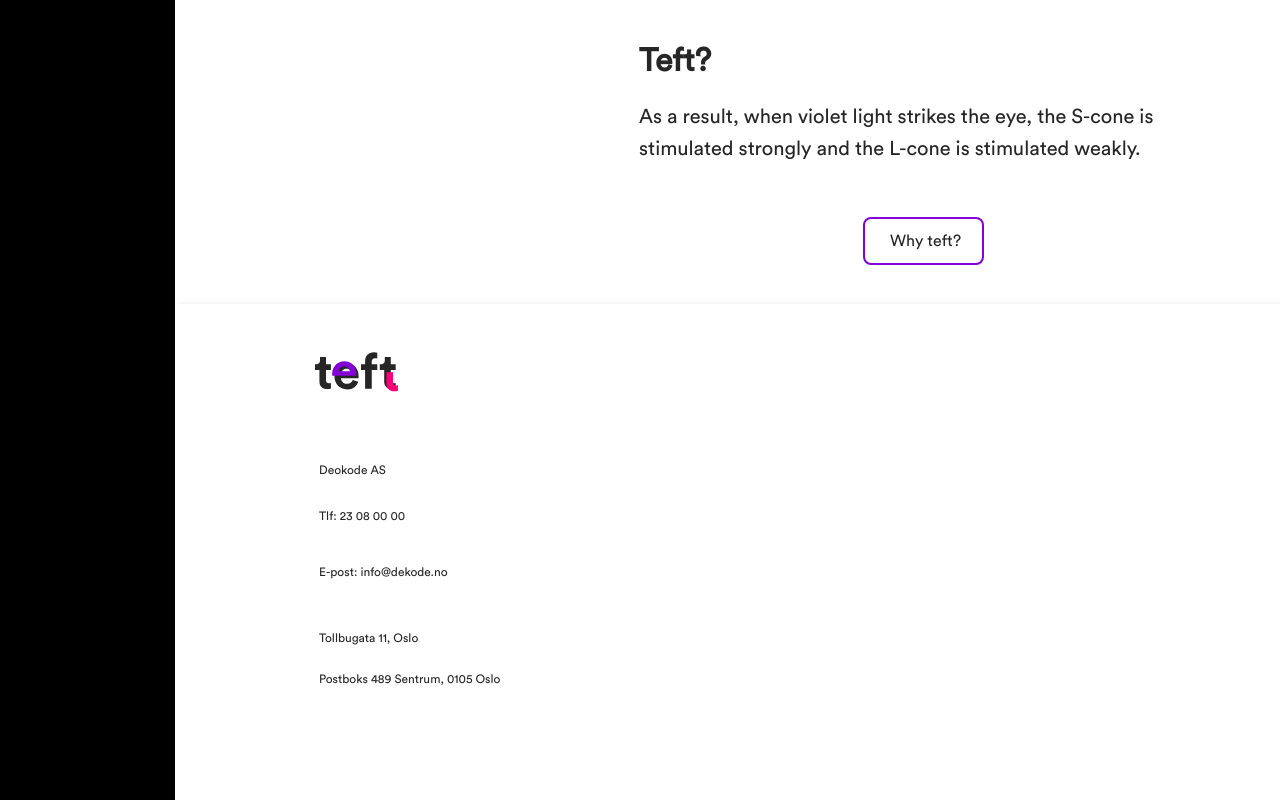
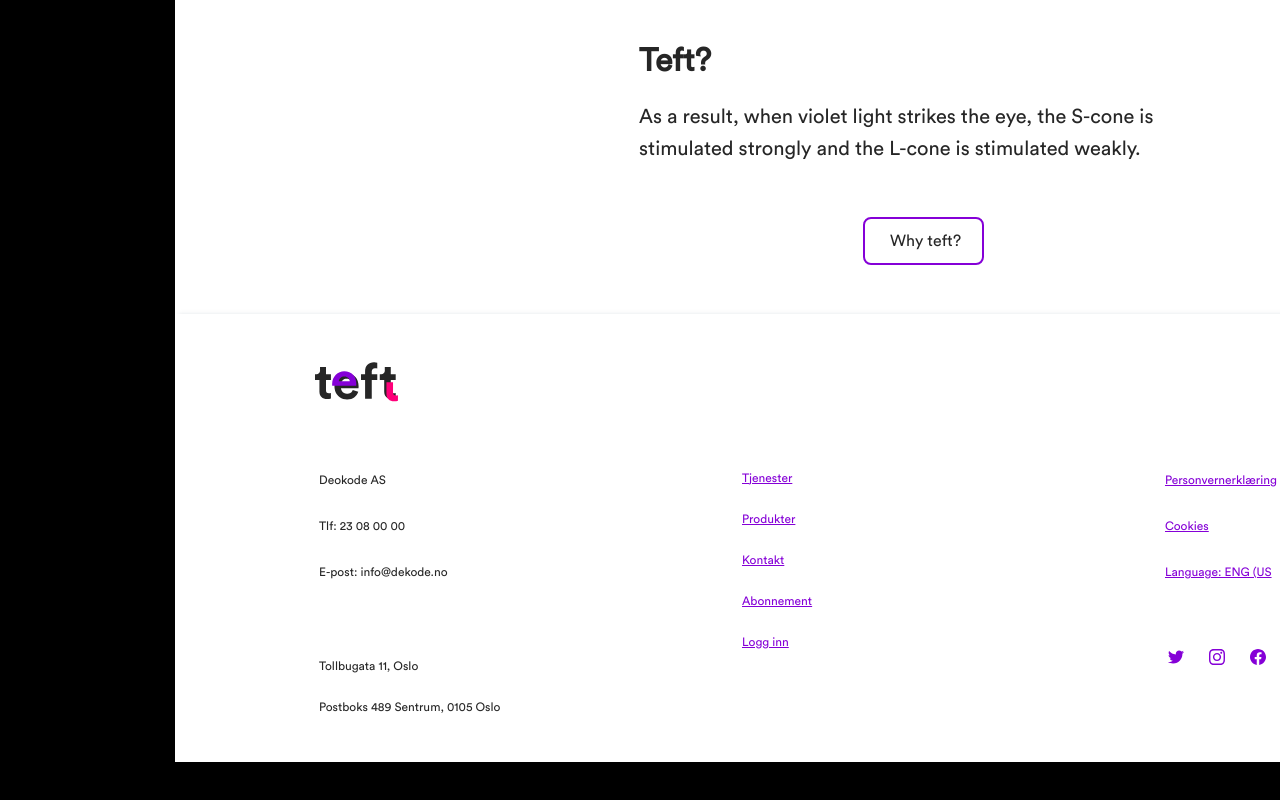
Before and after one commit to CloudMunk/dekode_technical, a React (Create React App) app: page / in a window 1280 px wide. Shown: the part 2403-3203 px from the top of the page. After the commit the page ends 3165 px from the top, so only its background shows below. Built offline with nearby package versions, Linux system fonts and the light colour scheme.

Commit message:
Desktop Done
Desktop version done

```diff
--- a/src/components/footer/footer.component.jsx
+++ b/src/components/footer/footer.component.jsx
@@ -1,6 +1,9 @@
 import React from 'react'
 
 import Logo from '../../assets/Logo.svg'
+import Instagram from '../../assets/instagram.svg'
+import Twitter from '../../assets/twitter.svg'
+import Facebook from '../../assets/facebook.svg'
 
 import './footer.styles.scss'
 
@@ -8,7 +11,8 @@ const Footer = () => (
         <div className="footerDesktop">
             <img src={Logo} alt="Logo in the footer" className="logoFooter"/>
 
-            <div className="frame31footer">
+            <div className="frame31footerA">
+                {/* --------------------------- FRAME 29 ------------------------------- */}
                 <div className="frame29Footer">
                     <p className="dekodeAS">
                         Deokode AS
@@ -26,6 +30,43 @@ const Footer = () => (
                         Postboks 489 Sentrum, 0105 Oslo
                     </p>
                 </div>
+                {/* --------------------------- FRAME 30 ------------------------------- */}
+                <div className="frame30Footer">
+                    <p className="tjenester">
+                        Tjenester
+                    </p>
+                    <p className="produkterFooter">
+                        Produkter
+                    </p>
+                    <p className="kontaktFooter">
+                        Kontakt
+                    </p>
+                    <p className="abonnementFooter">
+                        Abonnement
+                    </p>
+                    <p className="logInnFooter">
+                        Logg inn
+                    </p>
+                </div>
+                {/* --------------------------- FRAME 31b ------------------------------- */}
+                <div className="frame31FooterB">
+                    <p className="personvernFooter">
+                        Personvernerklæring
+                    </p>
+                    <p className="cookiesFooter">
+                        Cookies
+                    </p>
+                    <p className="languageFooter">
+                        Language: ENG (US
+                    </p>
+                    {/* --------------------------- FRAME 27 ------------------------------- */}
+                    <div className="frame27Footer">
+                        <img src={Twitter} alt="" className="twitterFooter"/>
+                        <img src={Instagram} alt="" className="instagramFooter"/>
+                        <img src={Facebook} alt="" className="facebookFooter"/>
+                    </div>
+                </div>
+
             </div>
         </div>
 
--- a/src/components/footer/footer.styles.scss
+++ b/src/components/footer/footer.styles.scss
@@ -12,7 +12,8 @@ $breakpoint-mobile: 799px;
     .footerDesktop {
         display: flex;
         flex-direction: column;
-        padding: 48px 0px;
+        padding: 0px 0px;
+        padding-top: 48px;
         position: absolute;
         width: 1440px;
         height: 400px;
@@ -26,7 +27,7 @@ $breakpoint-mobile: 799px;
         order: 11;
         align-self: center;
         margin: 0px 48px;
-        margin-top: 175px;
+        margin-top: 185px;
     }
     .logoFooter {
         position: static;
@@ -41,7 +42,7 @@ $breakpoint-mobile: 799px;
         margin: 0px 140px;
         margin-bottom: 55px;
     }
-    .frame31footer {
+    .frame31footerA {
         display: flex;
         flex-direction: row;
         padding: 0px;
@@ -132,7 +133,8 @@ $breakpoint-mobile: 799px;
         flex: none;
         order: 2;
         align-self: flex-start;
-        margin: 25px 24px;
+        margin: 15px 24px;
+        margin-bottom: 53px;
     }
     .adresseFooter {
         position: static;
@@ -176,4 +178,255 @@ $breakpoint-mobile: 799px;
         align-self: flex-start;
         margin: 0px 24px;
     }
+    .frame30Footer {
+        display: flex;
+        flex-direction: column;
+        padding: 0px;
+        position: static;
+        width: 368px;
+        height: 176px;
+        left: 416px;
+        top: 0px;
+        /* Inside Auto Layout */
+        flex: none;
+        order: 1;
+        align-self: flex-start;
+        margin: 0px 55px;
+    }
+    .tjenester {
+        position: static;
+        width: 368px;
+        height: 16px;
+        left: 0px;
+        top: 0px;
+        font-family: 'Circular Std';
+        font-style: normal;
+        font-weight: 500;
+        font-size: 12px;
+        line-height: 16px;
+        /* identical to box height, or 133% */
+        text-decoration-line: underline;
+        /* Main */
+        color: #8500D7;
+        /* Inside Auto Layout */
+        flex: none;
+        order: 0;
+        align-self: flex-start;
+        margin: 12.5px 24px;
+    }
+    .produkterFooter {
+        position: static;
+        width: 368px;
+        height: 16px;
+        left: 0px;
+        top: 40px;
+        font-family: 'Circular Std';
+        font-style: normal;
+        font-weight: normal;
+        font-size: 12px;
+        line-height: 16px;
+        /* identical to box height, or 133% */
+        text-decoration-line: underline;
+        /* Main */
+        color: #8500D7;
+        /* Inside Auto Layout */
+        flex: none;
+        order: 1;
+        align-self: flex-start;
+        margin: 12.5px 24px;
+    }
+    .kontaktFooter {
+        position: static;
+        width: 368px;
+        height: 16px;
+        left: 0px;
+        top: 80px;
+        font-family: 'Circular Std';
+        font-style: normal;
+        font-weight: normal;
+        font-size: 12px;
+        line-height: 16px;
+        /* identical to box height, or 133% */
+        text-decoration-line: underline;
+        /* Main */
+        color: #8500D7;
+        /* Inside Auto Layout */
+        flex: none;
+        order: 2;
+        align-self: flex-start;
+        margin: 12.5px 24px;
+    }
+    .abonnementFooter {
+        position: static;
+        width: 368px;
+        height: 16px;
+        left: 0px;
+        top: 120px;
+        font-family: 'Circular Std';
+        font-style: normal;
+        font-weight: normal;
+        font-size: 12px;
+        line-height: 16px;
+        /* identical to box height, or 133% */
+        text-decoration-line: underline;
+        /* Main */
+        color: #8500D7;
+        /* Inside Auto Layout */
+        flex: none;
+        order: 3;
+        align-self: flex-start;
+        margin: 12.5px 24px;
+    }
+    .logInnFooter {
+        position: static;
+        width: 368px;
+        height: 16px;
+        left: 0px;
+        top: 160px;
+        font-family: 'Circular Std';
+        font-style: normal;
+        font-weight: normal;
+        font-size: 12px;
+        line-height: 16px;
+        /* identical to box height, or 133% */
+        text-decoration-line: underline;
+        /* Main */
+        color: #8500D7;
+        /* Inside Auto Layout */
+        flex: none;
+        order: 4;
+        align-self: flex-start;
+        margin: 12.5px 24px;
+    }
+    .frame31FooterB {
+        display: flex;
+        flex-direction: column;
+        padding: 0px;
+        position: static;
+        width: 368px;
+        height: 184px;
+        left: 832px;
+        top: 0px;
+        /* Inside Auto Layout */
+        flex: none;
+        order: 2;
+        align-self: flex-start;
+        margin: 0px 0px;
+
+    }
+    .personvernFooter {
+        position: static;
+        width: 368px;
+        height: 16px;
+        left: 0px;
+        top: 0px;
+        font-family: 'Circular Std';
+        font-style: normal;
+        font-weight: normal;
+        font-size: 12px;
+        line-height: 16px;
+        /* identical to box height, or 133% */
+        text-decoration-line: underline;
+        /* Main */
+        color: #8500D7;
+        /* Inside Auto Layout */
+        flex: none;
+        order: 0;
+        align-self: flex-start;
+        margin: 15px 24px;
+    }
+    .cookiesFooter {
+        position: static;
+        width: 368px;
+        height: 16px;
+        left: 0px;
+        top: 40px;
+        font-family: 'Circular Std';
+        font-style: normal;
+        font-weight: normal;
+        font-size: 12px;
+        line-height: 16px;
+        /* identical to box height, or 133% */
+        text-decoration-line: underline;
+        /* Main */
+        color: #8500D7;
+        /* Inside Auto Layout */
+        flex: none;
+        order: 1;
+        align-self: flex-start;
+        margin: 15px 24px;
+    }
+    .languageFooter {
+        position: static;
+        width: 368px;
+        height: 16px;
+        left: 0px;
+        top: 80px;
+        font-family: 'Circular Std';
+        font-style: normal;
+        font-weight: normal;
+        font-size: 12px;
+        line-height: 16px;
+        /* identical to box height, or 133% */
+        text-decoration-line: underline;
+        /* Main */
+        color: #8500D7;
+        /* Inside Auto Layout */
+        flex: none;
+        order: 2;
+        align-self: flex-start;
+        margin: 15px 24px;
+    }
+    .frame27Footer {
+        display: flex;
+        flex-direction: row;
+        padding: 0px;
+        position: static;
+        width: 104px;
+        height: 24px;
+        left: 0px;
+        top: 160px;
+        /* Inside Auto Layout */
+        flex: none;
+        order: 4;
+        align-self: flex-start;
+        margin: 0px 14px;
+        margin-top: 50px;
+    }
+    .twitterFooter {
+        position: static;
+        width: 16px;
+        height: 16px;
+        left: 0px;
+        top: 0px;
+        /* Inside Auto Layout */
+        flex: none;
+        order: 0;
+        align-self: center;
+        margin: 16px 12.5px;
+    }
+    .instagramFooter {
+        position: static;
+        width: 16px;
+        height: 16px;
+        left: 40px;
+        top: 0px;
+        /* Inside Auto Layout */
+        flex: none;
+        order: 1;
+        align-self: center;
+        margin: 16px 12.5px;
+    }
+    .facebookFooter {
+        position: static;
+        width: 16px;
+        height: 16px;
+        left: 80px;
+        top: 0px;
+        /* Inside Auto Layout */
+        flex: none;
+        order: 2;
+        align-self: center;
+        margin: 16px 12.5px;
+    }
 }
```
